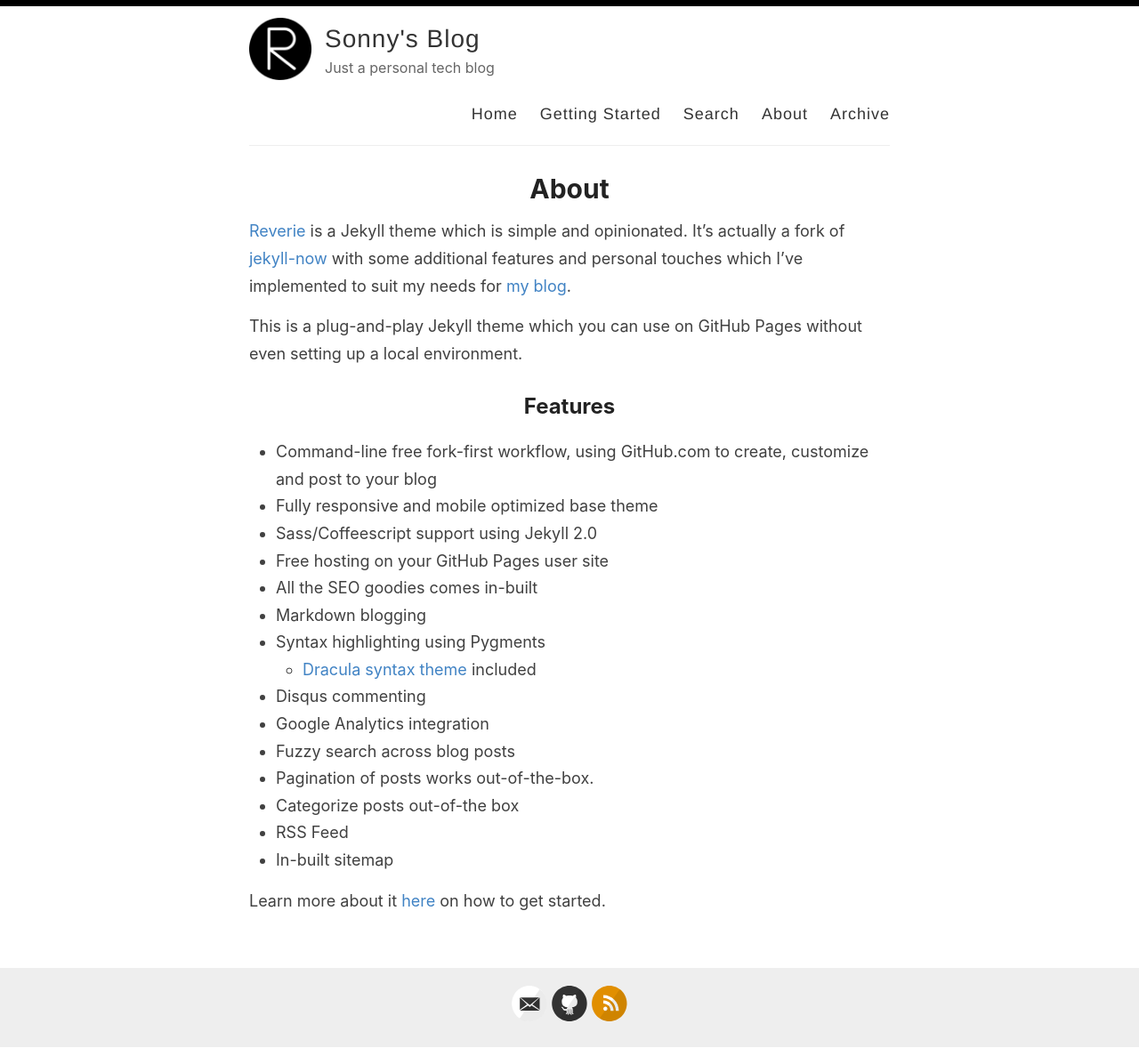
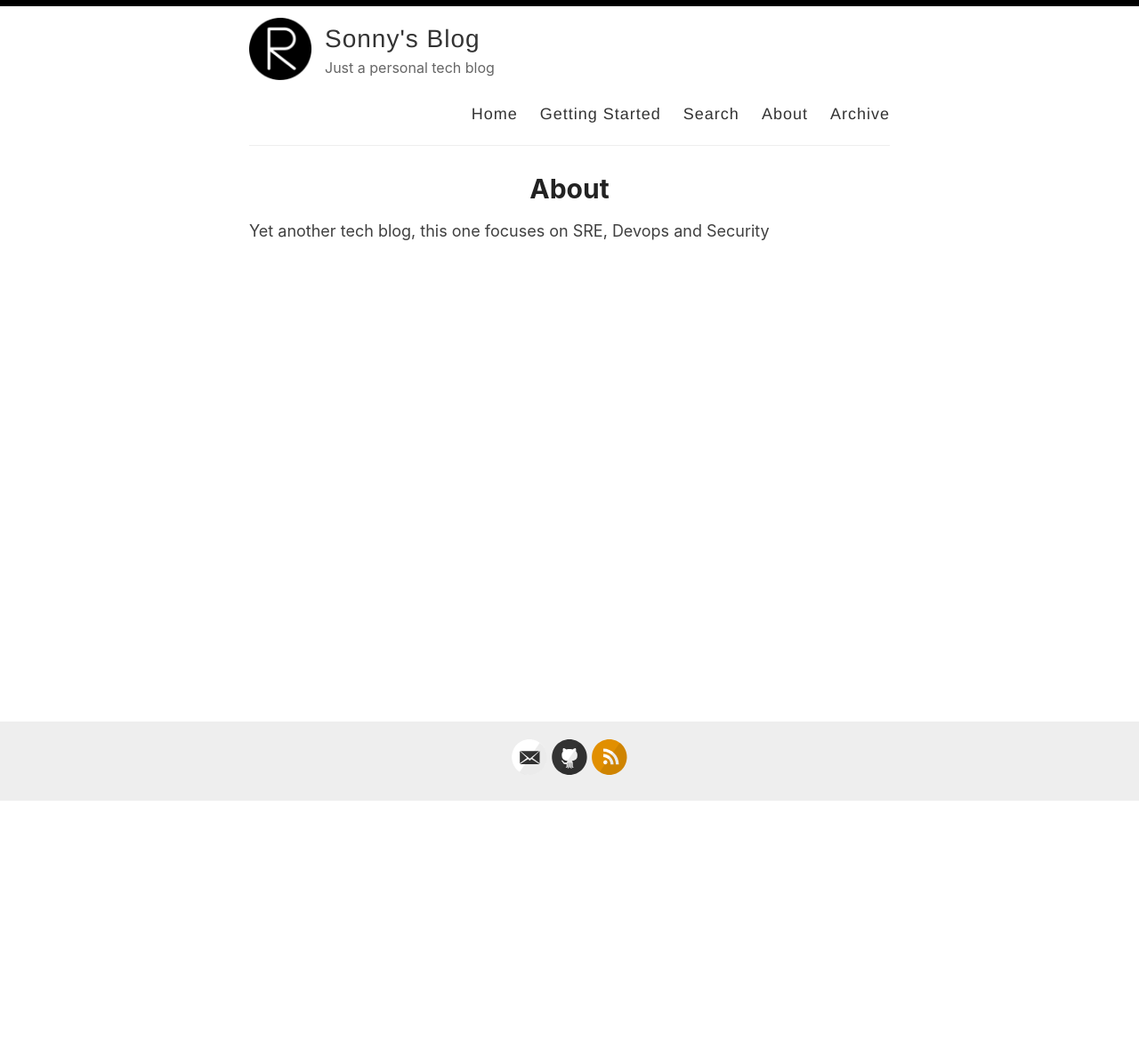
Before and after one commit to tgangte/tgangte.github.io, a Jekyll site: the page built from _pages/about.md, in a window 1280 px wide. Shown: the whole page at 89% size. Built offline with Jekyll 4.4.1, drawn with Linux system fonts in a browser that asks for light colours; after the commit the page ends 901 px from its top, so only the background shows below that.

Commit message:
Update about.md

```diff
--- a/_pages/about.md
+++ b/_pages/about.md
@@ -4,26 +4,4 @@ title: About
 permalink: /about/
 ---
 
-[Reverie](https://github.com/amitmerchant1990/reverie) is a Jekyll theme which is simple and opinionated. It's actually a fork of [jekyll-now](https://github.com/barryclark/jekyll-now) with some additional features and personal touches which I've implemented to suit my needs for [my blog](https://www.amitmerchant.com).
-
-This is a plug-and-play Jekyll theme which you can use on GitHub Pages without even setting up a local environment.
-
-## Features
-
-- Command-line free fork-first workflow, using GitHub.com to create, customize and post to your blog
-- Fully responsive and mobile optimized base theme
-- Sass/Coffeescript support using Jekyll 2.0
-- Free hosting on your GitHub Pages user site
-- All the SEO goodies comes in-built
-- Markdown blogging
-- Syntax highlighting using Pygments
-    - [Dracula syntax theme](https://draculatheme.com/) included
-- Disqus commenting
-- Google Analytics integration
-- Fuzzy search across blog posts
-- Pagination of posts works out-of-the-box.
-- Categorize posts out-of-the box
-- RSS Feed
-- In-built sitemap
-
-Learn more about it [here](https://github.com/amitmerchant1990/reverie) on how to get started.
+Yet another tech blog, this one focuses on SRE, Devops and Security
```
